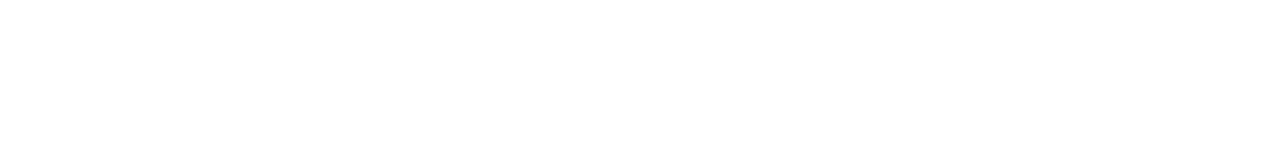
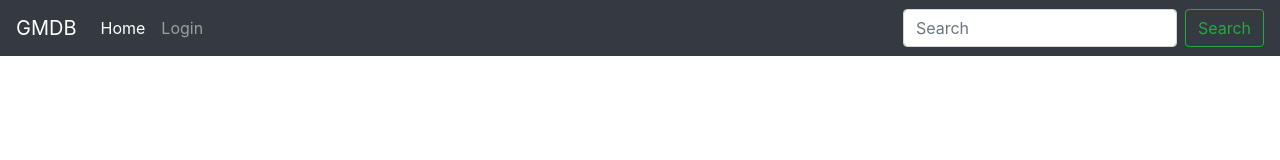
Before and after one commit to pvayda/USAF-html-checkpoint, a plain HTML site: page index.html in a window 1280 px wide. Drawn offline with nearby package versions, Linux system fonts and the light colour scheme.

Commit message:
added navbar

```diff
--- a/index.html
+++ b/index.html
@@ -11,6 +11,36 @@
 
 </head>
 <body>
+    <header>
+        <nav class="navbar navbar-expand-lg navbar-dark bg-dark">
+            <a class="navbar-brand" href="#">GMDB</a>
+            <button class="navbar-toggler" type="button" data-toggle="collapse" data-target="#navbarSupportedContent" aria-controls="navbarSupportedContent" aria-expanded="false" aria-label="Toggle navigation">
+              <span class="navbar-toggler-icon"></span>
+            </button>
+
+            <div class="collapse navbar-collapse" id="navbarSupportedContent">
+              <ul class="navbar-nav mr-auto">
+                <li class="nav-item active">
+                  <a class="nav-link" href="#">Home <span class="sr-only">(current)</span></a>
+                </li>
+                <li class="nav-item">
+                  <a class="nav-link" href="#">Login</a>
+                </li>
+              </ul>
+              <form class="form-inline my-2 my-lg-0">
+                <input class="form-control mr-sm-2" type="search" placeholder="Search" aria-label="Search">
+                <button class="btn btn-outline-success my-2 my-sm-0" type="submit">Search</button>
+              </form>
+            </div>
+          </nav>
+    </header>
+    <main>
+        <form action="post">
+
+
+        </form>
+    </main>
+
 
 
 </body>
```
